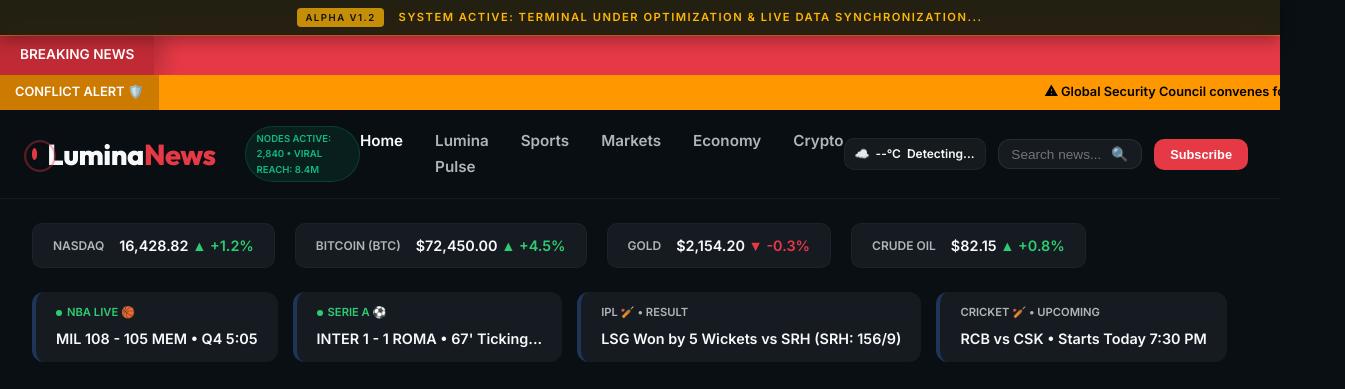
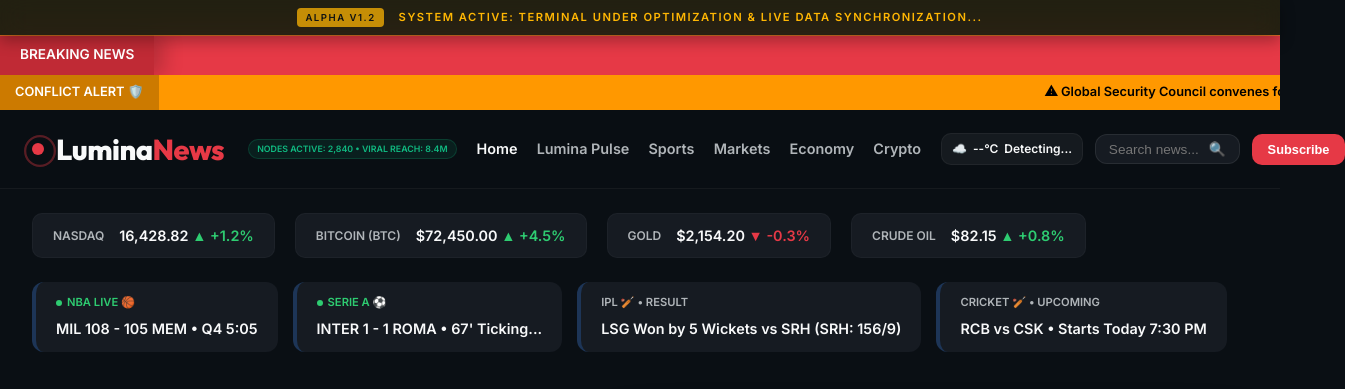
Before and after one commit to hashenferdz1995/LuminaNews, a website: page index.html in a window 1280 px wide. Shown: the top 389 px of the page, 1345 px wide, since content can reach past the window. Drawn offline with Linux system fonts and the light colour scheme; no server answers.

Commit message:
LuminaPulse v3.6: Emergency UI Restoration & Header Optimization. Fixed layout breakdown, corrected navigation overlapping, and optimized global telemetry pill for high-fidelity situational awareness.

```diff
--- a/index.html
+++ b/index.html
@@ -45,7 +45,7 @@
     <link rel="preconnect" href="https://fonts.googleapis.com">
     <link rel="preconnect" href="https://fonts.gstatic.com" crossorigin>
     <link href="https://fonts.googleapis.com/css2?family=Outfit:wght@300;400;600;800&family=Inter:wght@300;400;600&display=swap" rel="stylesheet">
-    <script src="https://kit.fontawesome.com/a076d05399.js" crossorigin="anonymous"></script>
+    <link rel="stylesheet" href="https://cdnjs.cloudflare.com/ajax/libs/font-awesome/6.5.1/css/all.min.css">
 
     <!-- PWA Manifest & Service Worker Registration -->
     <link rel="manifest" href="manifest.json">
@@ -83,7 +83,7 @@
             <div class="logo">
                 <span class="pulse-icon"></span>
                 <h1>Lumina<span>News</span></h1>
-                <div class="telemetry-pill" style="margin-left: 20px; background:rgba(16, 185, 129, 0.1); color:#10B981; padding:4px 10px; border-radius:100px; font-size:0.6rem; font-weight:800; border:1px solid rgba(16, 185, 129, 0.2);">
+                <div class="telemetry-pill" style="margin-left: 12px; background:rgba(16, 185, 129, 0.1); color:#10B981; padding:2px 8px; border-radius:100px; font-size:0.55rem; font-weight:800; border:1px solid rgba(16, 185, 129, 0.2); white-space:nowrap; flex-shrink: 0;">
                     NODES ACTIVE: 2,840 • VIRAL REACH: 8.4M
                 </div>
             </div>
@@ -128,8 +128,6 @@
                 <span class="m-label">CRUDE OIL</span>
                 <span class="m-value">$82.15 <i class="up">▲ +0.8%</i></span>
             </div>
-        </section>
-
         </section>
 
         <section class="live-scoreboard" id="live-scoreboard">
--- a/style.css
+++ b/style.css
@@ -202,18 +202,36 @@ header {
 }
 
 #navbar {
-    max-width: 1400px;
+    max-width: 1500px;
     margin: 0 auto;
     padding: 1rem 2rem;
     display: flex;
     justify-content: space-between;
     align-items: center;
+    gap: 20px;
 }
 
 .logo {
     display: flex;
     align-items: center;
-    gap: 10px;
+    gap: 12px;
+    flex-shrink: 0;
+}
+
+.telemetry-pill {
+    display: block !important;
+    white-space: nowrap;
+}
+
+.nav-links {
+    display: flex;
+    list-style: none;
+    gap: 1.5rem;
+    align-items: center;
+}
+
+.nav-links li {
+    white-space: nowrap;
 }
 
 .logo h1 {
@@ -253,15 +271,21 @@ header {
 .nav-links {
     display: flex;
     list-style: none;
-    gap: 2rem;
+    gap: 1.2rem;
+    align-items: center;
+}
+
+.nav-links li {
+    white-space: nowrap;
 }
 
 .nav-links a {
     text-decoration: none;
     color: var(--text-secondary);
     font-weight: 600;
-    font-size: 0.95rem;
-    transition: var(--transition);
+    font-size: 0.9rem;
+    transition: var(--transition);
+    white-space: nowrap;
 }
 
 .nav-links a:hover, .nav-links a.active {
@@ -953,6 +977,7 @@ footer {
 @media (max-width: 768px) {
     .nav-links {
         display: none;
+        white-space: nowrap;
     }
     .hero-title {
         font-size: 2.2rem;
```
